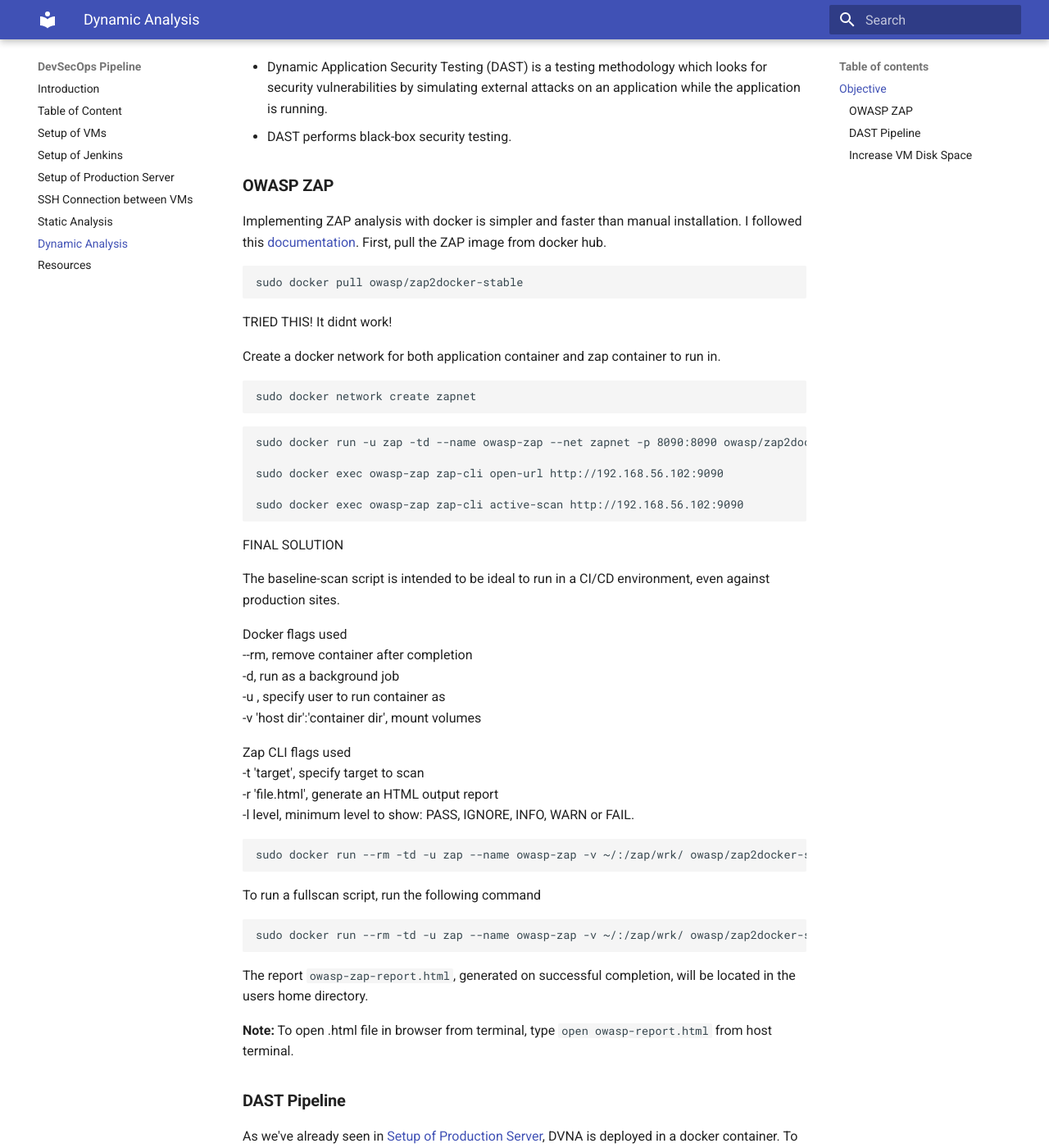
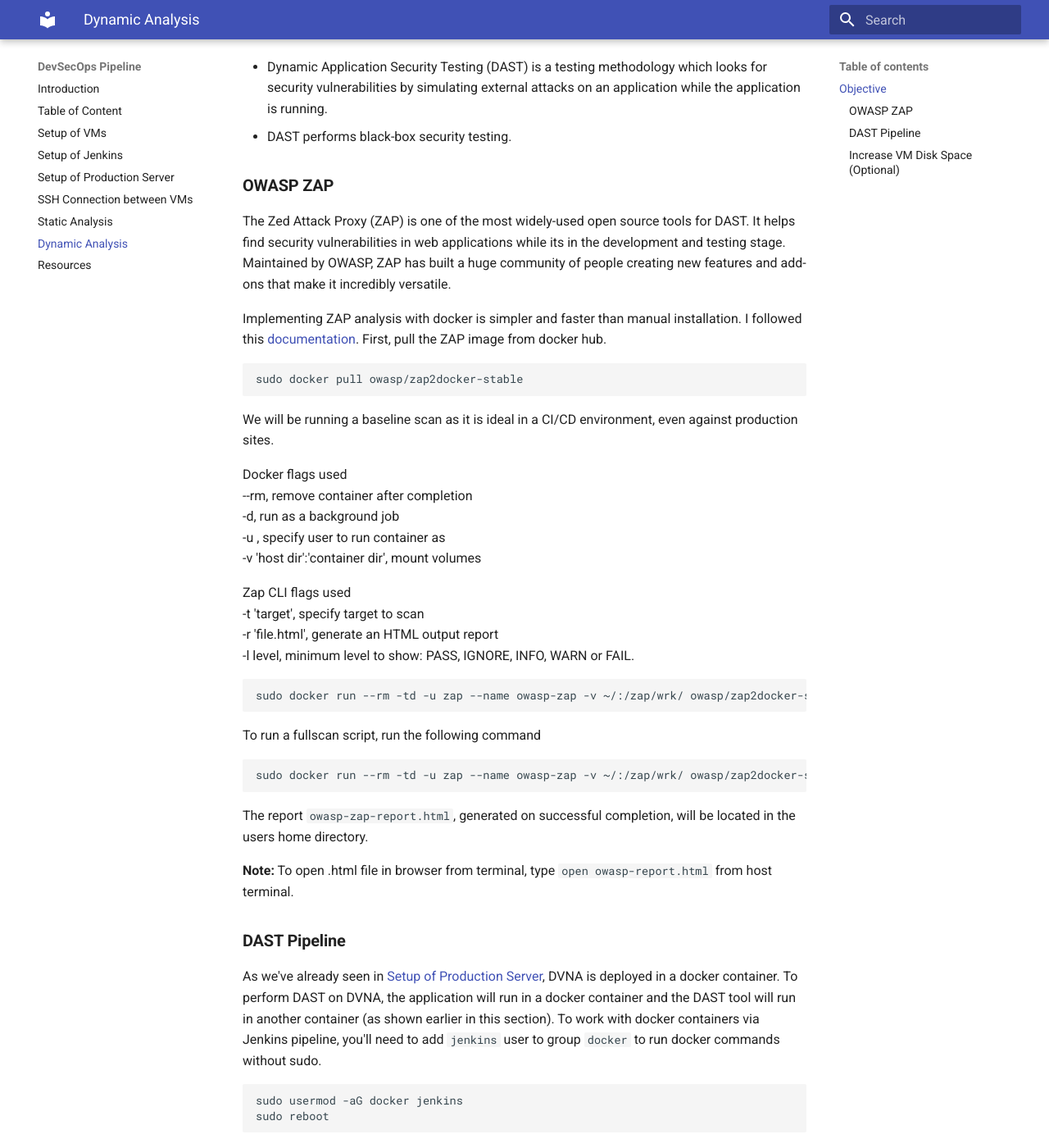
Before and after one commit to tariqahmed1912/internship-kloudle, an MkDocs documentation site: the page built from docs/dynamic_analysis.md, in a window 1280 px wide and 1400 px high, scrolled down 245 px. Shown: the whole window at 82% size. Built offline with MkDocs 1.6.1 and Material for MkDocs 9.7.7, drawn with Linux system fonts in a browser that asks for light colours; some of the changed text lies outside the part shown.

Commit message:
Commit changes

````diff
--- a/docs/dynamic_analysis.md
+++ b/docs/dynamic_analysis.md
@@ -10,31 +10,14 @@ About DAST
 
 ### **OWASP ZAP**
 
+The Zed Attack Proxy (ZAP) is one of the most widely-used open source tools for DAST. It helps find security vulnerabilities in web applications while its in the development and testing stage.  Maintained by OWASP, ZAP has built a huge community of people creating new features and add-ons that make it incredibly versatile.
+
 Implementing ZAP analysis with docker is simpler and faster than manual installation. I followed this [documentation](https://www.zaproxy.org/docs/docker/about/). First, pull the ZAP image from docker hub.
 ```bash
 sudo docker pull owasp/zap2docker-stable
 ```
 
-TRIED THIS! It didnt work!
-
-Create a docker network for both application container and zap container to run in.
-```bash
-sudo docker network create zapnet
-```
-
-```bash
-sudo docker run -u zap -td --name owasp-zap --net zapnet -p 8090:8090 owasp/zap2docker-stable zap.sh -daemon -port 8090 -host 0.0.0.0 -config api.disablekey=true
-
-sudo docker exec owasp-zap zap-cli open-url http://192.168.56.102:9090
-
-sudo docker exec owasp-zap zap-cli active-scan http://192.168.56.102:9090
-```
-
-
-
-FINAL SOLUTION
-
-The baseline-scan script is intended to be ideal to run in a CI/CD environment, even against production sites.
+We will be running a baseline scan as it is ideal in a CI/CD environment, even against production sites.
 
 Docker flags used
 --rm, remove container after completion
@@ -70,6 +53,7 @@ sudo usermod -aG docker jenkins
 sudo reboot
 ```
 
+The entire pipeline for both SAST and DAST is given below.
 
 ```bash
 pipeline {
@@ -124,7 +108,7 @@ pipeline {
 ```
 
 
-### **Increase VM Disk Space**
+### **Increase VM Disk Space (Optional)**
 While trying to run the Jenkins pipeline, I noticed there was an error during the ZAP scan. On reviewing the container logs, I realized that my VM was out of disk space. So instead of creating a new VM with more disk space (I was currently using the default 10GB), I decided to increase the disk space of the Jenkins VM to 16GB.
 
 I followed this [documentation](https://ourcodeworld.com/articles/read/1434/how-to-increase-the-disk-size-of-a-dynamically-allocated-disk-in-virtualbox). Get location of your Jenkins VM virtual hard disk. Go to `Oracle VM VirtualBox Manager` -> `Jenkins Server` -> `Settings` -> `Storage` -> `Controller: IDE`.
````
Also changed, not shown: site/dynamic_analysis/index.html, site/search/search_index.json, 1 other file.
